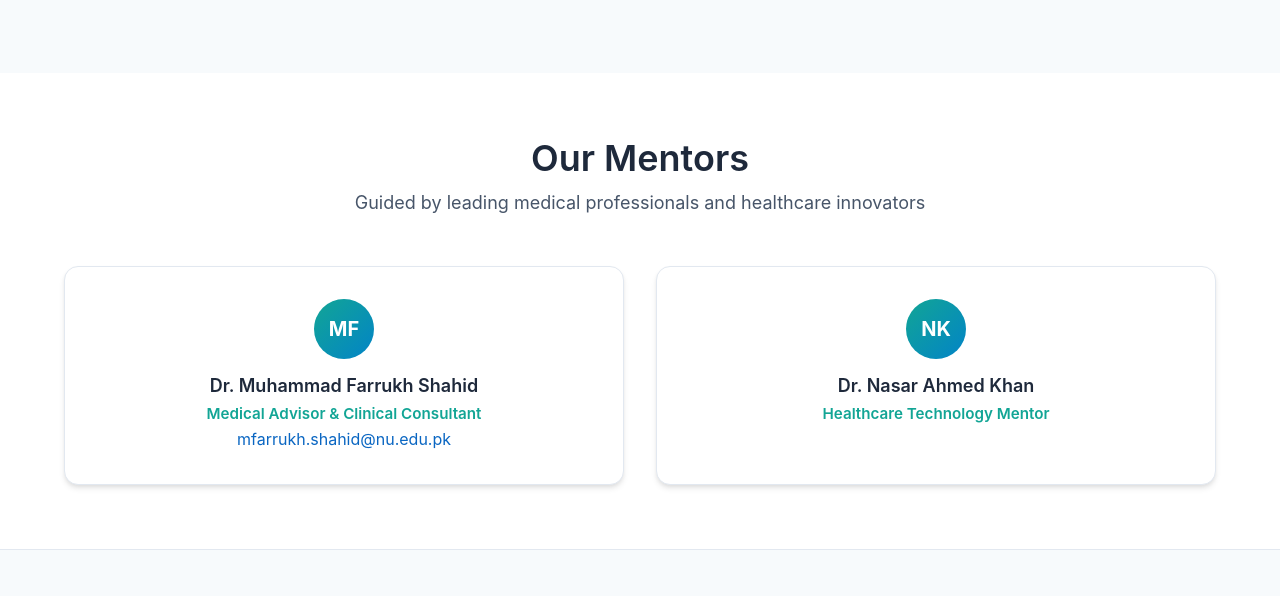
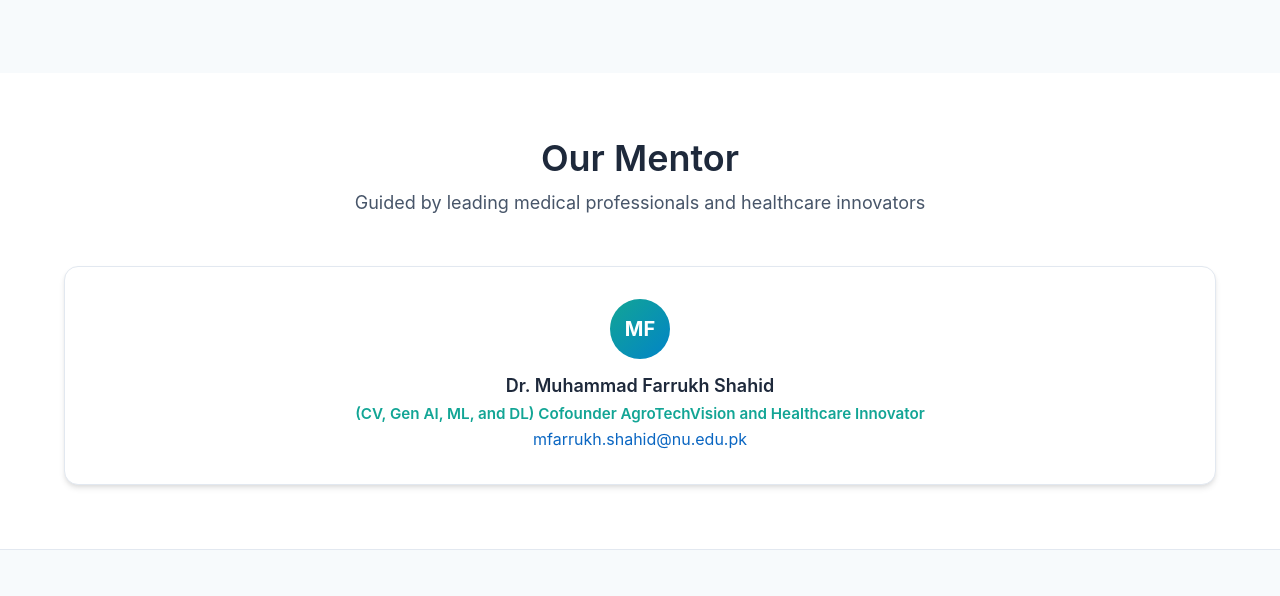
Before and after one commit to kAhad1/EPG, a website: page contact.html in a window 1280 px wide. Shown: the part 2220-2816 px from the top of the page. Drawn offline with Linux system fonts and the light colour scheme.

Commit message:
Update contact.html

```diff
--- a/contact.html
+++ b/contact.html
@@ -231,7 +231,7 @@
         <section class="mentors-section" aria-labelledby="mentors-title">
             <div class="container">
                 <div class="section-header">
-                    <h2 id="mentors-title" class="section-header__title">Our Mentors</h2>
+                    <h2 id="mentors-title" class="section-header__title">Our Mentor</h2>
                     <p class="section-header__subtitle">Guided by leading medical professionals and healthcare innovators</p>
                 </div>
 
@@ -241,19 +241,19 @@
                             MF
                         </div>
                         <h3 class="mentor-name">Dr. Muhammad Farrukh Shahid</h3>
-                        <p class="mentor-title">Medical Advisor & Clinical Consultant</p>
+                        <p class="mentor-title">(CV, Gen AI, ML, and DL) Cofounder AgroTechVision and Healthcare Innovator</p>
                             <a href="mailto:kabdulsammad660@gmail.com">mfarrukh.shahid@nu.edu.pk</a>
 
 
                     </article>
 
-                    <article class="mentor-card">
+                    <!-- <article class="mentor-card">
                         <div class="mentor-avatar">
                             NK
                         </div>
                         <h3 class="mentor-name">Dr. Nasar Ahmed Khan</h3>
                         <p class="mentor-title">Healthcare Technology Mentor</p>
-                    </article>
+                    </article> -->
                 </div>
             </div>
         </section>
```
